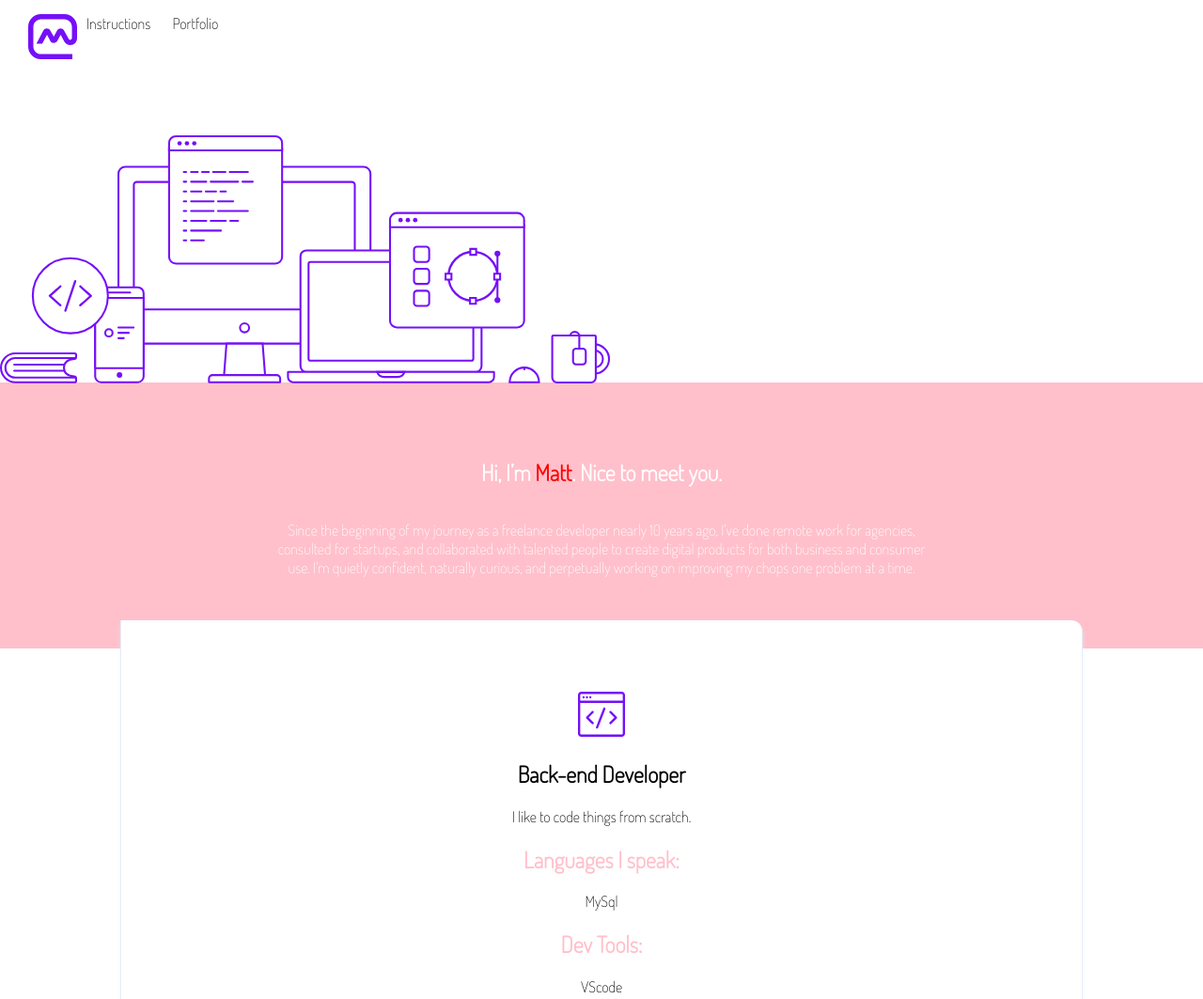
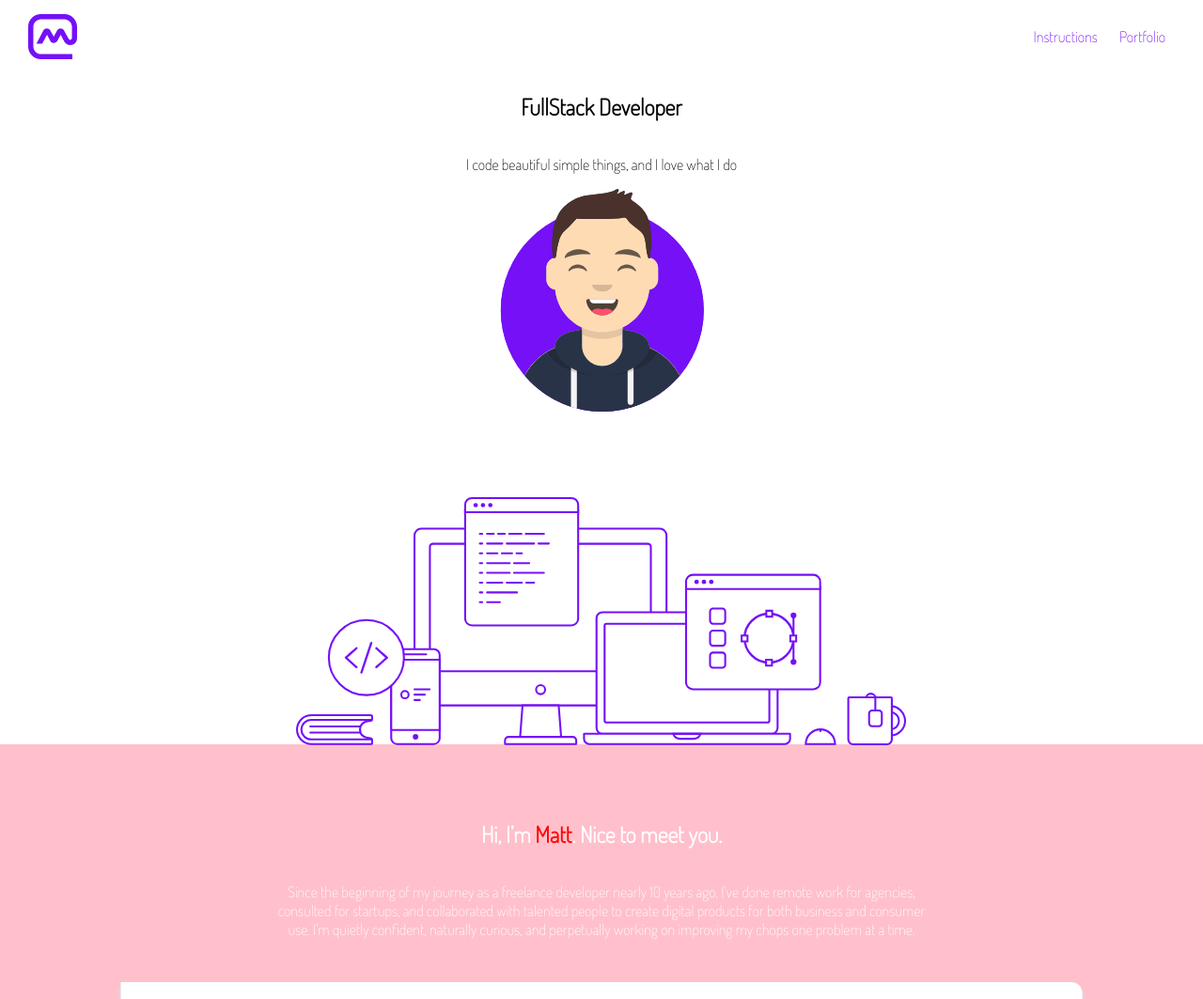
Before and after one commit to orianemgn/BER-SEP-22-checkpoint-js, a website: page site/portfolio.html in a window 1280 px wide. Shown: the top 1063 px of the page at 94% size. Drawn offline with Linux system fonts and the light colour scheme.

Commit message:
Nav and first section done

```diff
--- a/site/css/main.css
+++ b/site/css/main.css
@@ -18,6 +18,7 @@ a {
   margin: 15px 30px;
 }
 
+
 .logo {
   max-height: 3rem;
 }
--- a/site/css/portfolio.css
+++ b/site/css/portfolio.css
@@ -80,3 +80,42 @@ p {
   padding-left: 15px;
   padding-right: 15px;
 }
+
+
+/*Navigation correction*/
+
+.navbar {
+  align-items: center;
+}
+
+.menu a {
+  color: #750ff7;
+}
+
+.menu a:hover {
+  color: black;
+}
+
+/*Section 1*/
+.introduction{
+  display: flex;
+  flex-direction: column;
+  align-items: center;
+}
+
+.introduction > img {
+  margin-bottom: 10px;
+}
+
+.desktop {
+  display: none;
+}
+
+@media screen and (min-width: 700px) {
+  .navbar {
+    justify-content: space-between;
+  }
+  .desktop{
+    display: block;
+  }
+}
--- a/site/portfolio.html
+++ b/site/portfolio.html
@@ -22,6 +22,9 @@
       <!-- First banner with title, description, avatar and image desktop -->
       <!-- You can use the avatar image on the folder image -->
       <section class="introduction">
+        <h1> FullStack Developer</h1>
+        <p> I code beautiful simple things, and I love what I do</p>
+        <img src="image/avatar.svg" alt="avatar" />
         <figure class="desktop">
           <img src="image/desktop.svg" alt="desktop" />
         </figure>
```
